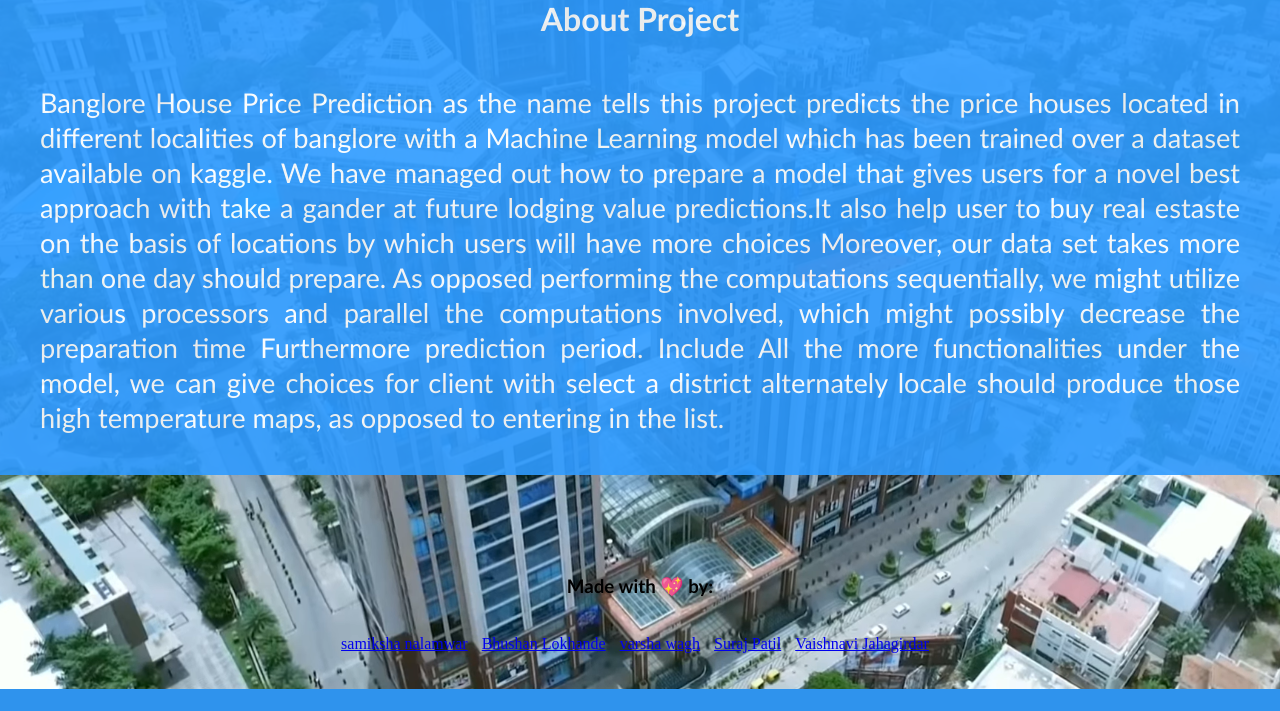
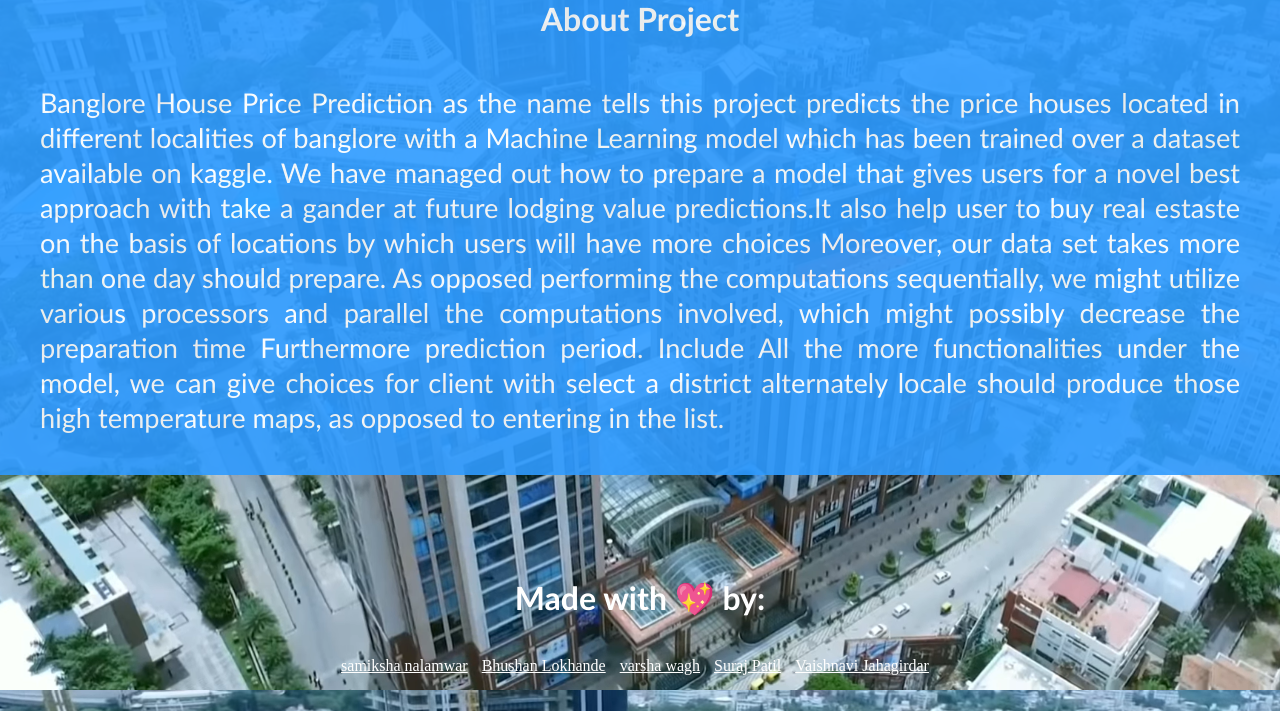
Before and after one commit to iambhushan6/Banglore_house_price_prediction, a Flask app: page / in a window 1280 px wide. Shown: the part 910-1621 px from the top of the page. Before the commit the page ends 1599 px from the top, so only its background shows below. Run offline with Flask 2, Linux system fonts and the light colour scheme; parts of the project's set-up code (start-up, migrations or seed data) failed here and were passed over.

Commit message:
Update index.html

```diff
--- a/templates/index.html
+++ b/templates/index.html
@@ -10,6 +10,9 @@
         body{
         margin: 0;
         padding: 0
+        }
+        a{
+            color:white;
         }
     </style>
 </head>
@@ -95,10 +98,10 @@
         <br><br><br>
 
         <center>
-            <h3 style="font-family: 'Gill Sans', 'Gill Sans MT', Calibri, 'Trebuchet MS', sans-serif;">Made with &#128150; by: </h3>
+            <h1 style="color:white; font-family: 'Gill Sans', 'Gill Sans MT', Calibri, 'Trebuchet MS', sans-serif;">Made with &#128150; by: </h1>
         </center><br>
 
-       <div class="profile" style="color:white;">
+       <div class="profile">
 
             <!-- Samiksha-->
             <div class="LI-profile-badge"  data-version="v1" data-size="medium" data-locale="en_US" data-type="vertical" data-theme="light" data-vanity="samiksha-nalamwar-6a889a1a3"><a class="LI-simple-link" href='https://in.linkedin.com/in/samiksha-nalamwar-6a889a1a3?trk=profile-badge'>samiksha nalamwar</a></div>
```
